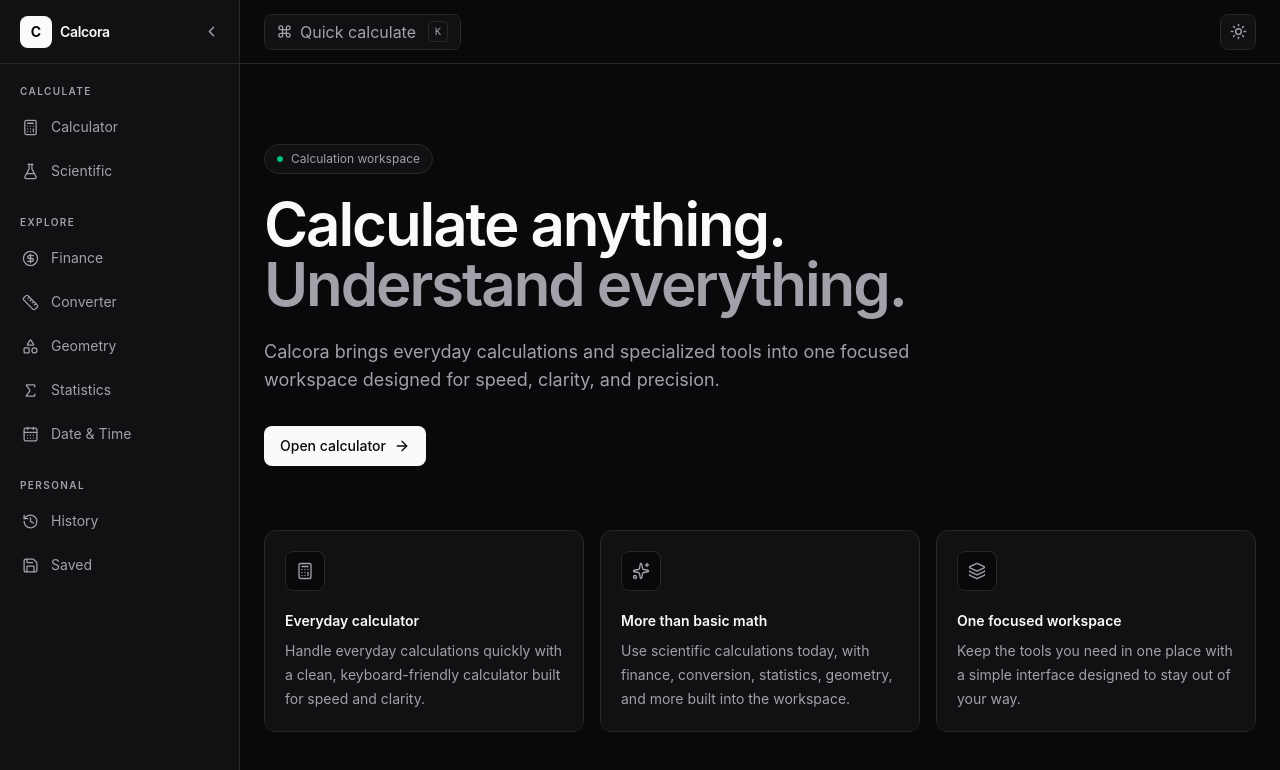
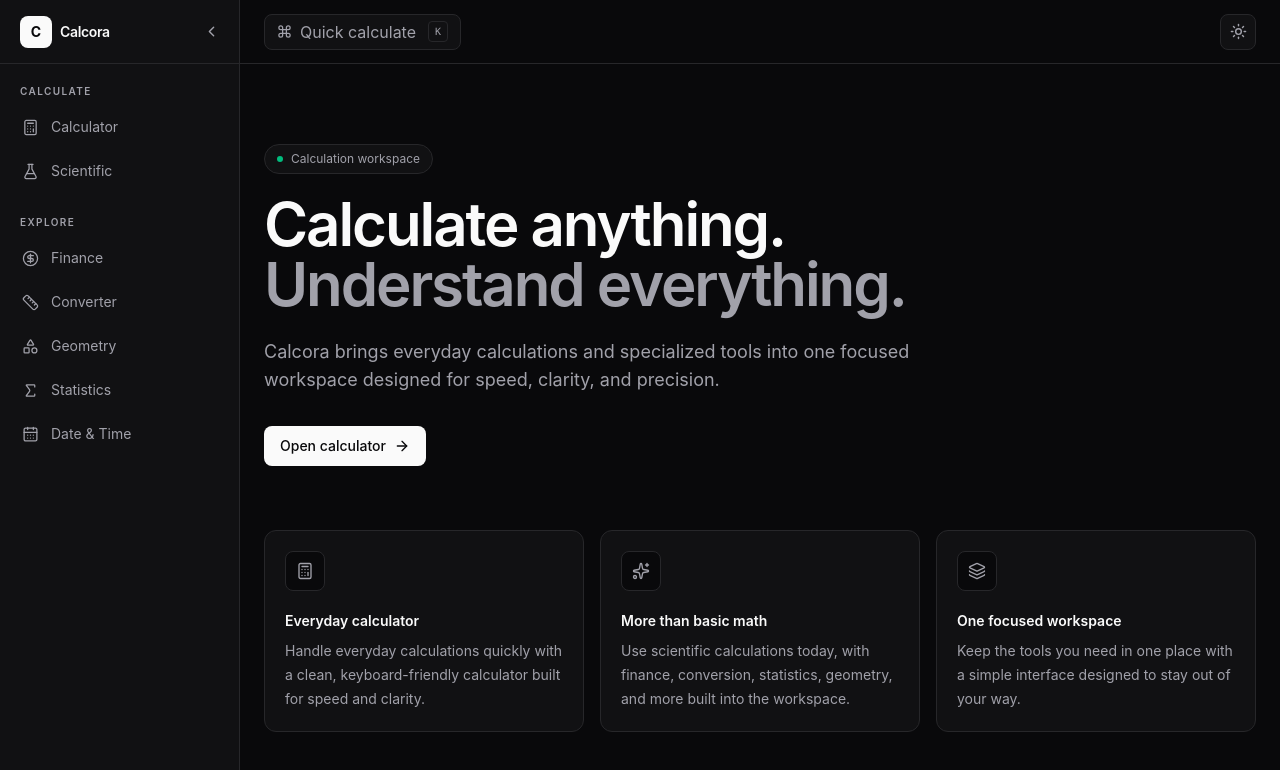
Before and after one commit to rohithviswanathan/Calcora, a React (Vite) app in the folder calcora/: page / in a window 1280 px wide. Shown: the top 770 px of the page. Built offline with nearby package versions, Linux system fonts and the light colour scheme.

Commit message:
removed history,saved

```diff
--- a/calcora/src/data/navigation.ts
+++ b/calcora/src/data/navigation.ts
@@ -3,10 +3,8 @@ import {
   CalendarDays,
   CircleDollarSign,
   FlaskConical,
-  History,
   Ruler,
   Shapes,
-  Save,
   Sigma,
 } from "lucide-react";
 
@@ -66,20 +64,5 @@ export const navigationSections: NavigationSection[] = [
         icon: CalendarDays,
       },
     ],
-  },
-  {
-    label: "Personal",
-    items: [
-      {
-        label: "History",
-        path: "/history",
-        icon: History,
-      },
-      {
-        label: "Saved",
-        path: "/saved",
-        icon: Save,
-      },
-    ],
-  },
+  }
 ];
```
